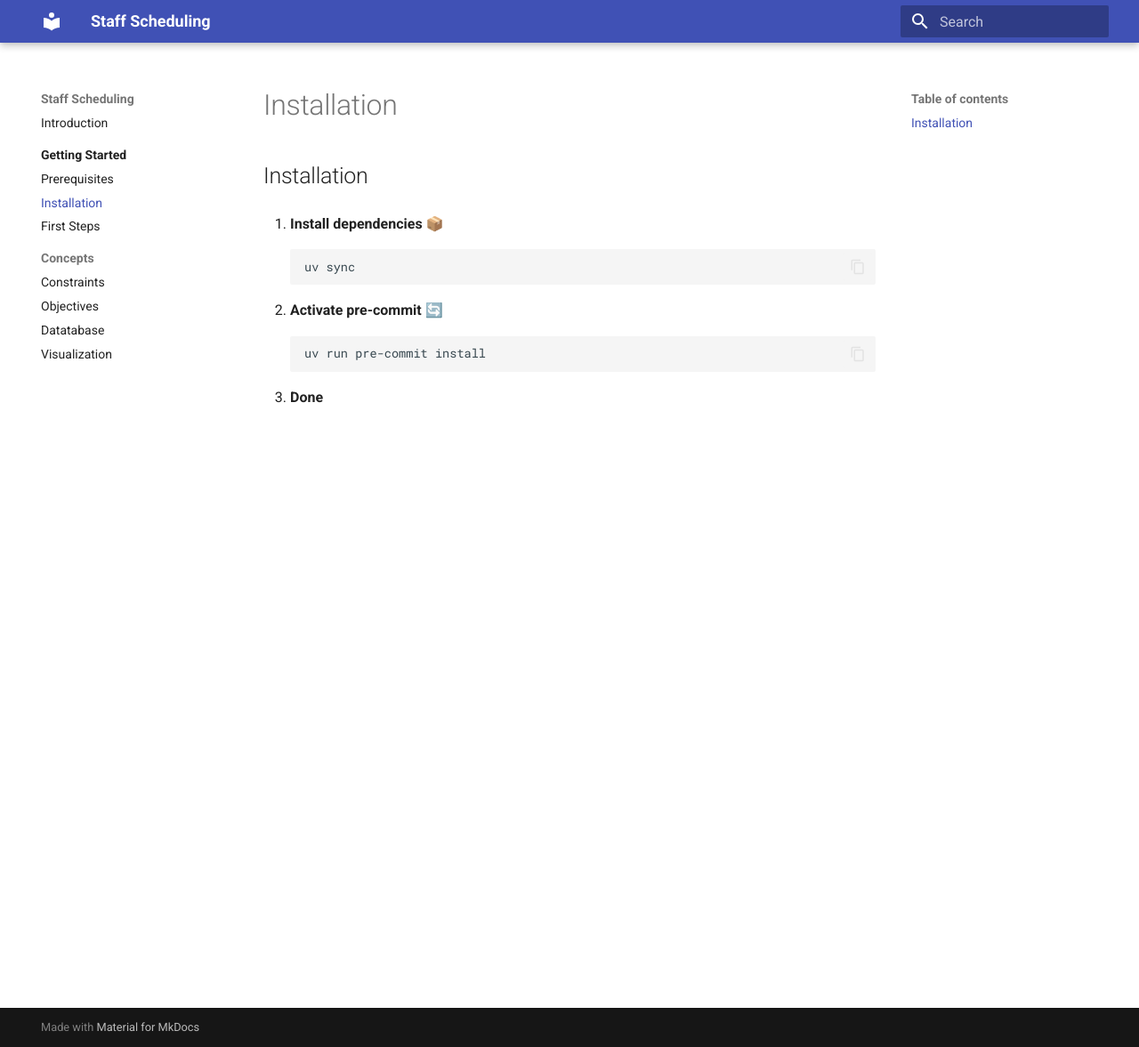
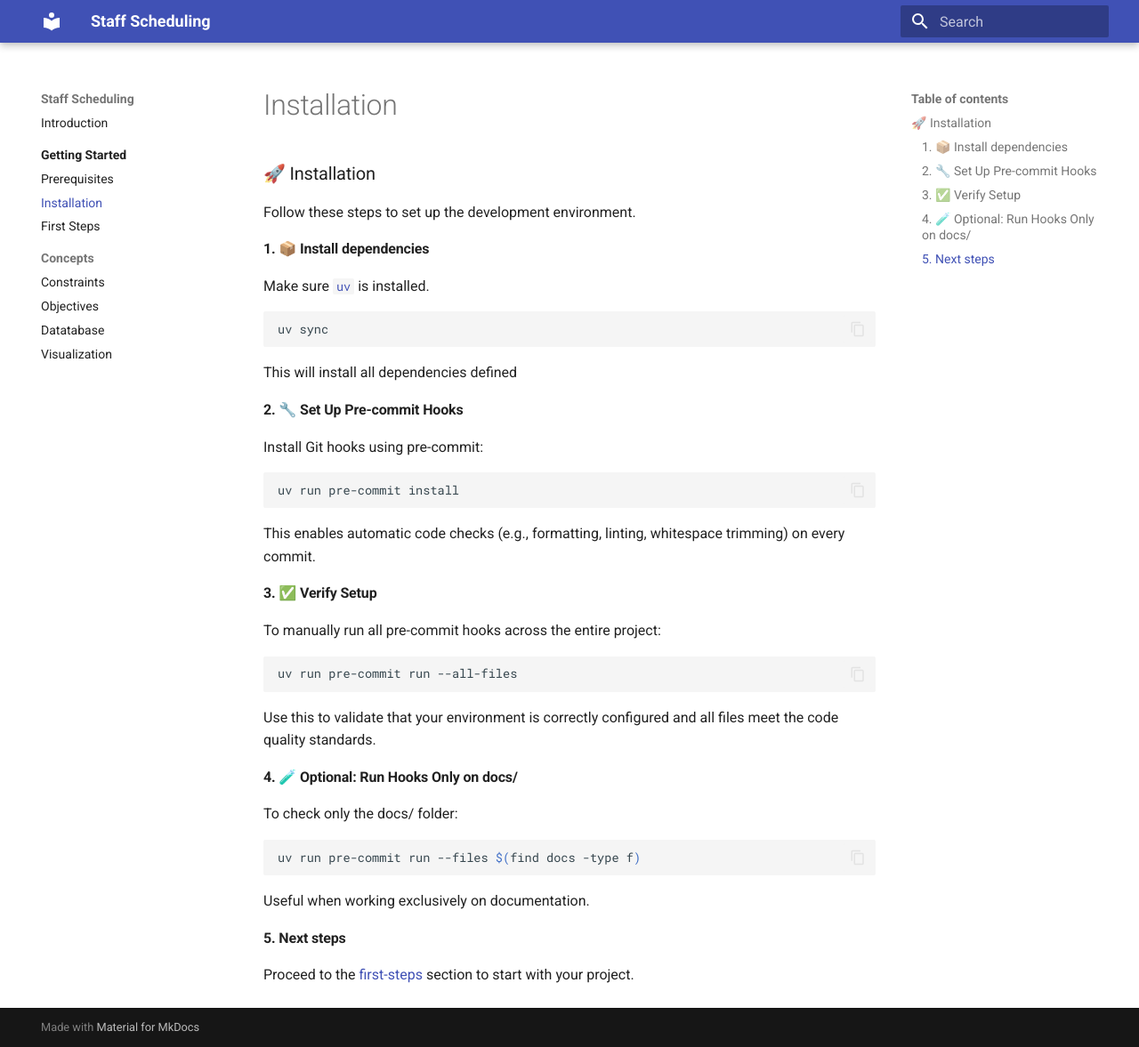
Before and after one commit to CombiRWTH/StaffScheduling, an MkDocs documentation site: the page built from docs/getting-started/installation.md, in a window 1280 px wide and 1177 px high. Shown: the whole window at 89% size. Built offline with MkDocs 1.6.1 and Material for MkDocs 9.7.7, drawn with Linux system fonts in a browser that asks for light colours.

Commit message:
Improve existing "prerequisites", "installation", and "getting started" chapter

````diff
--- a/docs/getting-started/installation.md
+++ b/docs/getting-started/installation.md
@@ -1,13 +1,46 @@
-# Installation
+## 🚀 Installation
 
-1. **Install dependencies 📦**
-    ```shell
-    uv sync
-    ```
+Follow these steps to set up the development environment.
 
-2. **Activate pre-commit 🔄**
-    ```shell
-    uv run pre-commit install
-    ```
+### 1. 📦 Install dependencies
 
-3. **Done**
+Make sure [`uv`](https://github.com/astral-sh/uv) is installed.
+
+```bash
+uv sync
+```
+
+This will install all dependencies defined
+
+### 2. 🔧 Set Up Pre-commit Hooks
+
+Install Git hooks using pre-commit:
+
+```bash
+uv run pre-commit install
+```
+
+This enables automatic code checks (e.g., formatting, linting, whitespace trimming) on every commit.
+
+### 3. ✅ Verify Setup
+
+To manually run all pre-commit hooks across the entire project:
+
+```bash
+uv run pre-commit run --all-files
+```
+
+Use this to validate that your environment is correctly configured and all files meet the code quality standards.
+
+### 4. 🧪 Optional: Run Hooks Only on docs/
+To check only the docs/ folder:
+
+```bash
+uv run pre-commit run --files $(find docs -type f)
+```
+
+Useful when working exclusively on documentation.
+
+### 5. Next steps
+
+   Proceed to the [first-steps](/getting-started/first-steps) section to start with your project.
````
Also changed, not shown: README.md (+0 -36 lines), docs/getting-started/first-steps.md (+55 -1 lines), docs/getting-started/prerequisites.md (+24 -9 lines).
